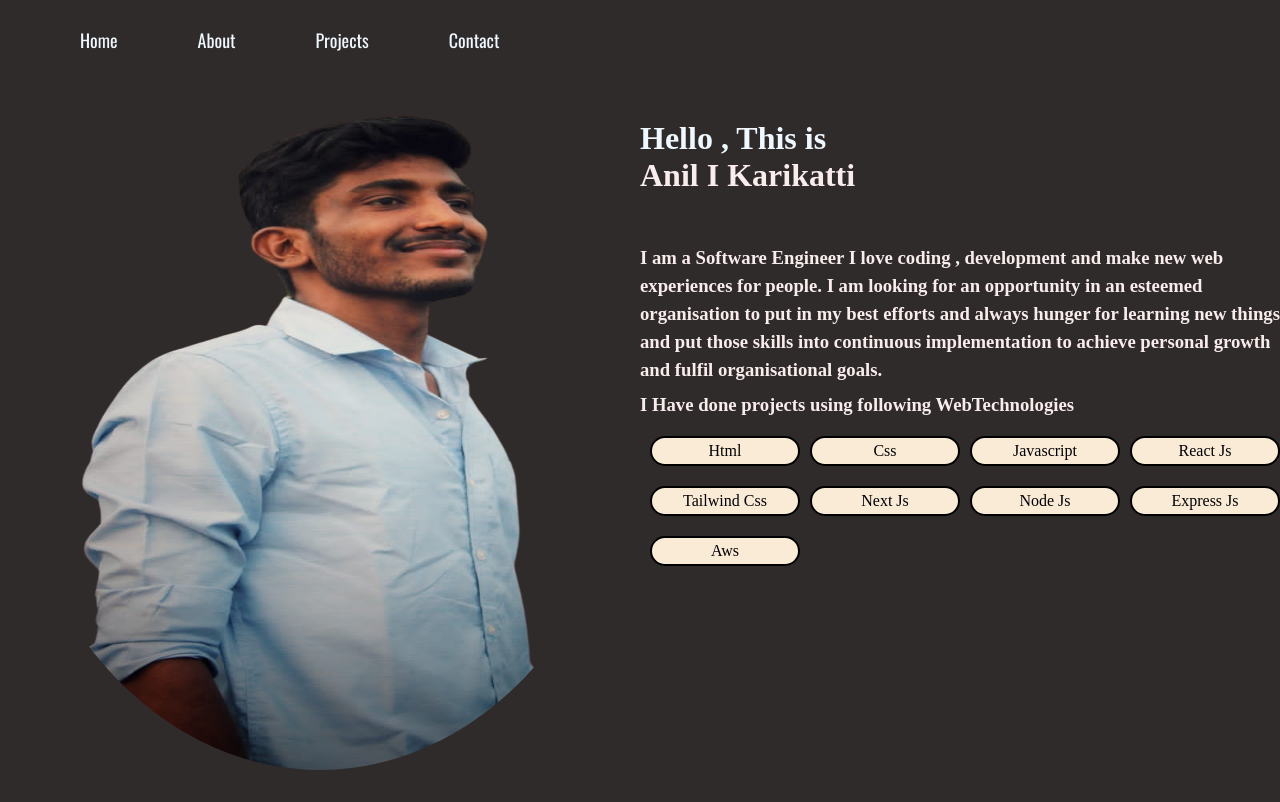
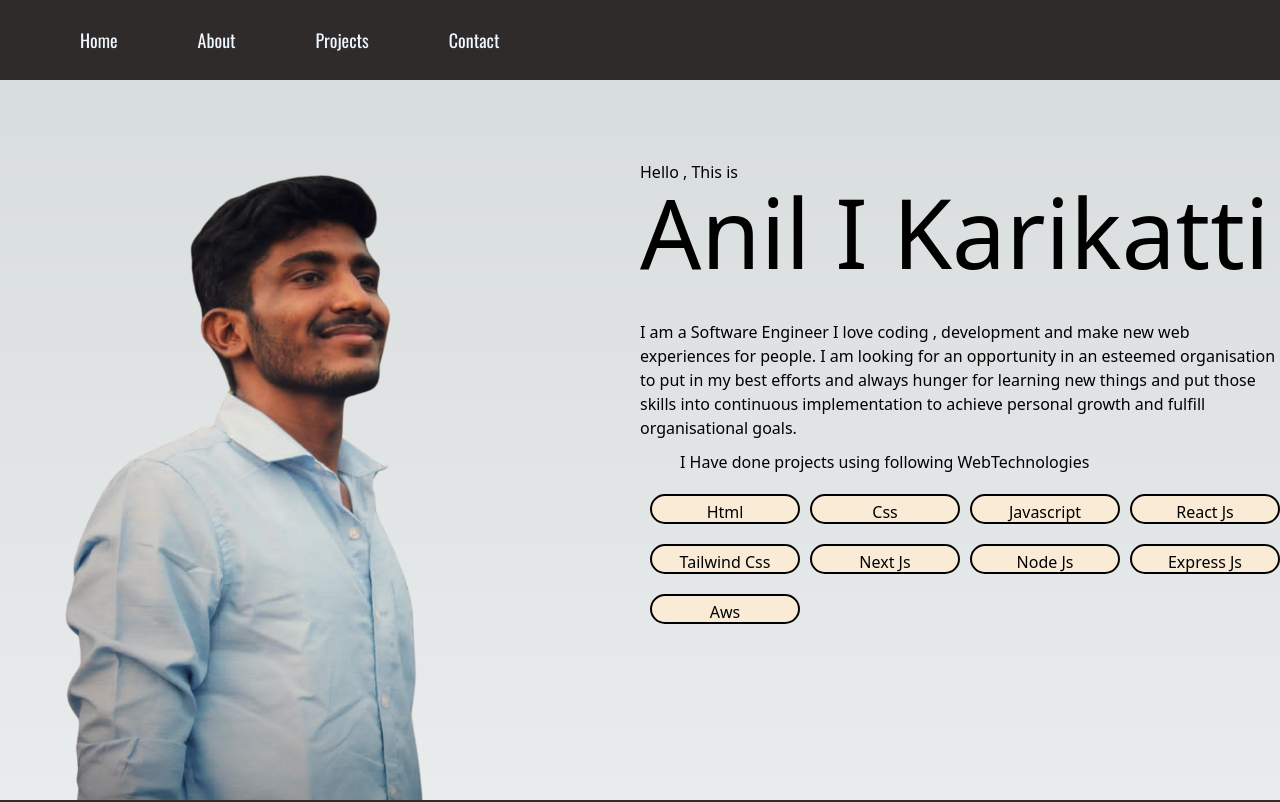
Before and after one commit to anilikarikatti/Portpolio, a Next.js app: page / in a window 1280 px wide. Shown: the top 802 px of the page. Built offline with nearby package versions, Linux system fonts and the light colour scheme; a web font is replaced by a local one.

Commit message:
response started

```diff
--- a/package.json
+++ b/package.json
@@ -15,5 +15,10 @@
     "next": "^13.1.1",
     "react": "18.2.0",
     "react-dom": "18.2.0"
+  },
+  "devDependencies": {
+    "autoprefixer": "^10.4.13",
+    "postcss": "^8.4.21",
+    "tailwindcss": "^3.2.4"
   }
 }
--- a/pages/components/home.js
+++ b/pages/components/home.js
@@ -4,12 +4,12 @@ export default function Home(){
     return(
         <>
         <Main1></Main1>
-        <div className='about' >
-            <div className='img backimg'>
+        <div className='about flex sm:flex-row  flex-col sm:h-screen h-fit' >
+            <div className='sm:h-full sm:w-full  backimg bg-cover  h-96 w-96 sm:ml-0 ml-20 '>
 
 
             </div>
-            <div className='img'>
+            <div className='sm:h-full sm:w-full  '>
             {/* Hello,This is
 
 Irayya Hiremath
@@ -20,12 +20,12 @@ I am looking for an opportunity in an esteemed organisation to put in my best ef
 I Have done projects using following WebTechnologies */}
 
 
-                <h1 className="color-white">Hello , This is </h1>
-                <h1 className="">Anil I Karikatti</h1>
-                <h3 className="line-space">I am a Software Engineer  I love coding , development and make new web experiences for people.
-                    I am looking for an opportunity in an esteemed organisation to put in my best efforts and always hunger for learning new things and put those skills into continuous implementation to achieve personal growth and fulfil organisational goals.
+                <h1 className="text-black-100 sm:mt-40 mt-8 sm:ml-0 ml-40 ">Hello , This is </h1>
+                <p className="sm:text-8xl sm:ml-0 ml-40">Anil I Karikatti</p>
+                <h3 className="line-space sm:mt-10 mt-3 sm:ml-0 ml-10">I am a Software Engineer  I love coding , development and make new web experiences for people.
+                    I am looking for an opportunity in an esteemed organisation to put in my best efforts and always hunger for learning new things and put those skills into continuous implementation to achieve personal growth and fulfill organisational goals.
                     </h3>
-                    <h3 className="margin-top-10">
+                    <h3 className="margin-top-10 am:ml-0 ml-10">
                     I Have done projects using following WebTechnologies</h3>
 
                     <div className="tech">
--- /dev/null
+++ b/postcss.config.js
@@ -0,0 +1,6 @@
+module.exports = {
+  plugins: {
+    tailwindcss: {},
+    autoprefixer: {},
+  },
+}
--- a/styles/additional.css
+++ b/styles/additional.css
@@ -30,25 +30,22 @@
     margin-left: 500px;
 } */
 
-.about{
+/* .about{
     display: flex;
     align-items: flex-start;
     height: 100vh;
-    /* width: 100vw; */
     background-color: rgb(48, 43, 43);
     justify-content: flex-start;
-    /* margin-top: 30px;s */
-}
+} */
 
-.img{
+/* .img{
     height: 100%;
     width: 50%;
     color:rgb(249, 236, 236);
     margin-top: -30px;
-    /* font-family: 'Tangerine', cursive; */
 
 
-}
+} */
 
 .innerimg{
     margin-top: 120px;
@@ -81,9 +78,9 @@
 
 .backimg{
     background-image: url("../public/anil_profile.png");
-    background-size: 800px 800px;
+    /* background-size: 50% 50%; */
     background-repeat: no-repeat;
-    border-radius: 50%;
+    /* border-radius: 50%; */
     /* border: 2px solid white; */
     /* margin-top: 50px; */
 }
@@ -103,7 +100,7 @@
 }
 
 .line-space{
-    margin-top: 50px;
+    /* margin-top: 50px; */
     line-height: 1.5em;
 }
 
--- a/styles/globals.css
+++ b/styles/globals.css
@@ -105,3 +105,6 @@ a {
     color-scheme: dark;
   }
 }
+@tailwind base;
+@tailwind components;
+@tailwind utilities;
--- /dev/null
+++ b/tailwind.config.js
@@ -0,0 +1,12 @@
+/** @type {import('tailwindcss').Config} */
+module.exports = {
+  content: [
+    "./pages/**/*.{js,ts,jsx,tsx}",
+    "./components/**/*.{js,ts,jsx,tsx}",
+
+  ],
+  theme: {
+    extend: {},
+  },
+  plugins: [],
+}
```
Also changed, not shown: 1 other file (tests, documents, lock files or other folders).
